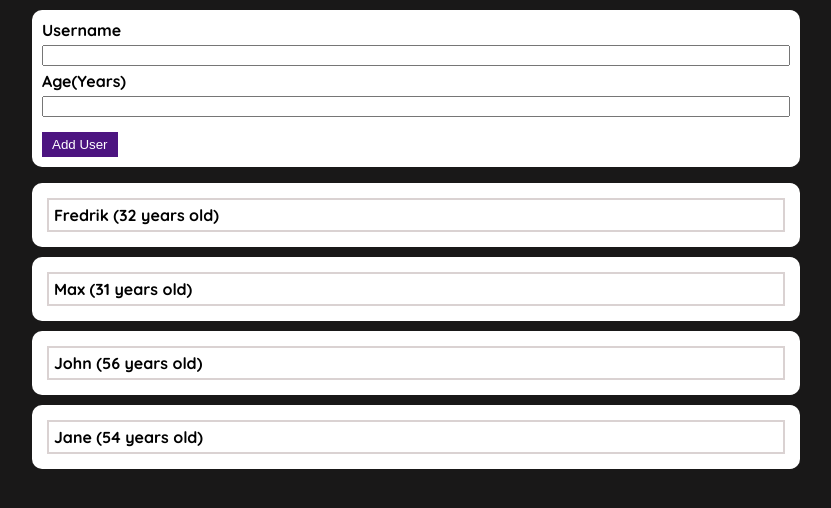
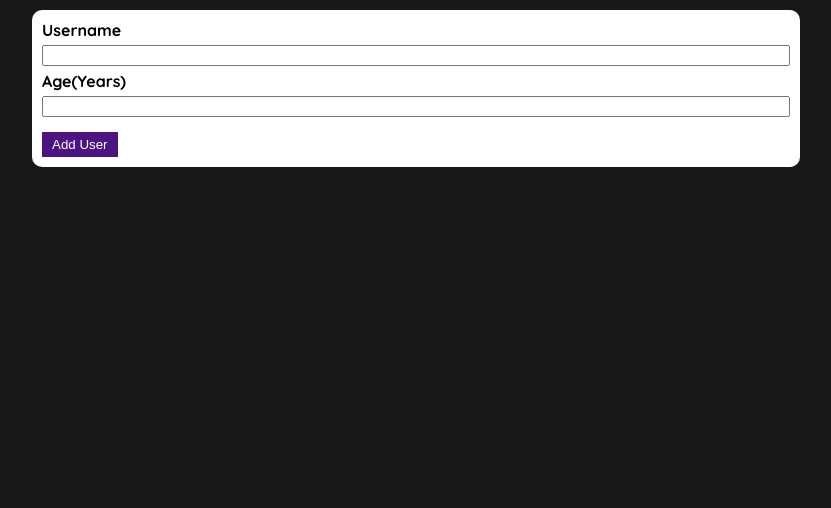
Before and after one commit to bergstrandfredrik/Udemy-React-Course, a React (Create React App) app in the folder practice-project2/: page / in a window 1280 px wide. Shown: the top 508 px of the page, without its empty margins (224-1055 px from the left). Built offline with nearby package versions, Linux system fonts and the light colour scheme.

Commit message:
Add logic for adding users to list

```diff
--- a/practice-project2/src/App.js
+++ b/practice-project2/src/App.js
@@ -10,9 +10,7 @@ function App() {
   const [usersList, setUsersList] = useState([]);
 
   const AddUserHandler = (user) => {
-    console.log(user);
-
-    setUsersList(user);
+    setUsersList([...usersList, user]);
   };
 
   return (
--- a/practice-project2/src/components/UsersList.js
+++ b/practice-project2/src/components/UsersList.js
@@ -1,20 +1,18 @@
 import styles from "./UsersList.module.css";
 
-const UsersList = () => {
+const UsersList = (props) => {
+  console.log(props.listOfUser);
   return (
     <ul>
-      <li className={styles.box}>
-        <p>Fredrik (32 years old)</p>
-      </li>
-      <li className={styles.box}>
-        <p>Max (31 years old)</p>
-      </li>
-      <li className={styles.box}>
-        <p>John (56 years old)</p>
-      </li>
-      <li className={styles.box}>
-        <p>Jane (54 years old)</p>
-      </li>
+      {props.listOfUser.map((user) => {
+        return (
+          <li className={styles.box} key={user.userName + user.userAge}>
+            <p>
+              {user.userName} ({user.userAge} years old)
+            </p>
+          </li>
+        );
+      })}
     </ul>
   );
 };
```
